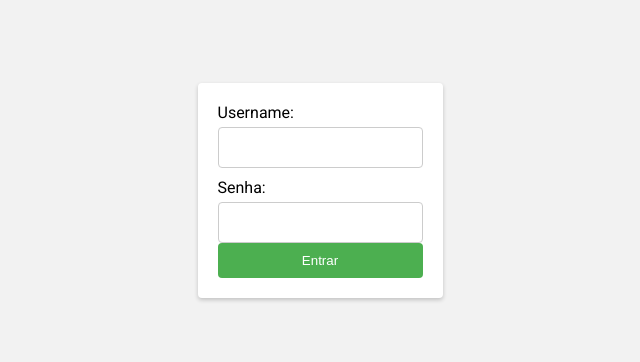
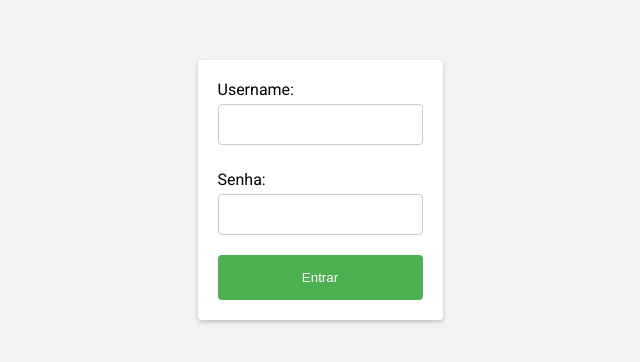
Before and after one commit to lucasttavares/Projeto-Final-PW2, a React (Create React App) app in the folder front-end/: page /login in a window 1280 px wide. Shown: the part 210-572 px from the top of the page, without its empty margins (320-960 px from the left). Built offline with nearby package versions, Linux system fonts and the light colour scheme.

Commit message:
Mudando links dos botões

```diff
--- a/front-end/src/pages/Home/index.tsx
+++ b/front-end/src/pages/Home/index.tsx
@@ -22,7 +22,7 @@ function Home() {
             Escreva
           </Link>
 
-          <Link to="list" className="feed">
+          <Link to="login" className="feed">
             Leia
           </Link>
 
--- a/front-end/src/pages/Login/index.tsx
+++ b/front-end/src/pages/Login/index.tsx
@@ -1,5 +1,7 @@
 import React, { useState, FormEvent} from 'react';
 import { useNavigate } from 'react-router-dom';
+import { Link } from "react-router-dom";
+
 
 import api from '../../services/api';
 import "./style.css";
@@ -37,7 +39,10 @@ function Login() {
           <label>Senha:</label>
           <input type="password" value={password} onChange={(e) => {setPassword(e.target.value);}} />
         </div>
-        <button type="submit">Entrar</button>
+        <Link to="/list" >
+          <button type="submit">Entrar</button>
+        </Link>
+
       </form>
     </div>
   );
--- a/front-end/src/pages/Login/style.css
+++ b/front-end/src/pages/Login/style.css
@@ -20,7 +20,7 @@
   }
 
   .input-group {
-    margin-bottom: 10px;
+    margin-bottom: 25px;
   }
 
   label {
@@ -37,12 +37,13 @@
 
   button {
     width: 100%;
-    padding: 10px;
+    padding: 15px;
     background-color: #4caf50;
     color: #fff;
     border: none;
     border-radius: 4px;
     cursor: pointer;
+    margin-top: 2rem;
   }
 
   @media (max-width: 600px) {
@@ -53,4 +54,5 @@
     .login-form {
       box-shadow: none;
     }
+
   }
```
